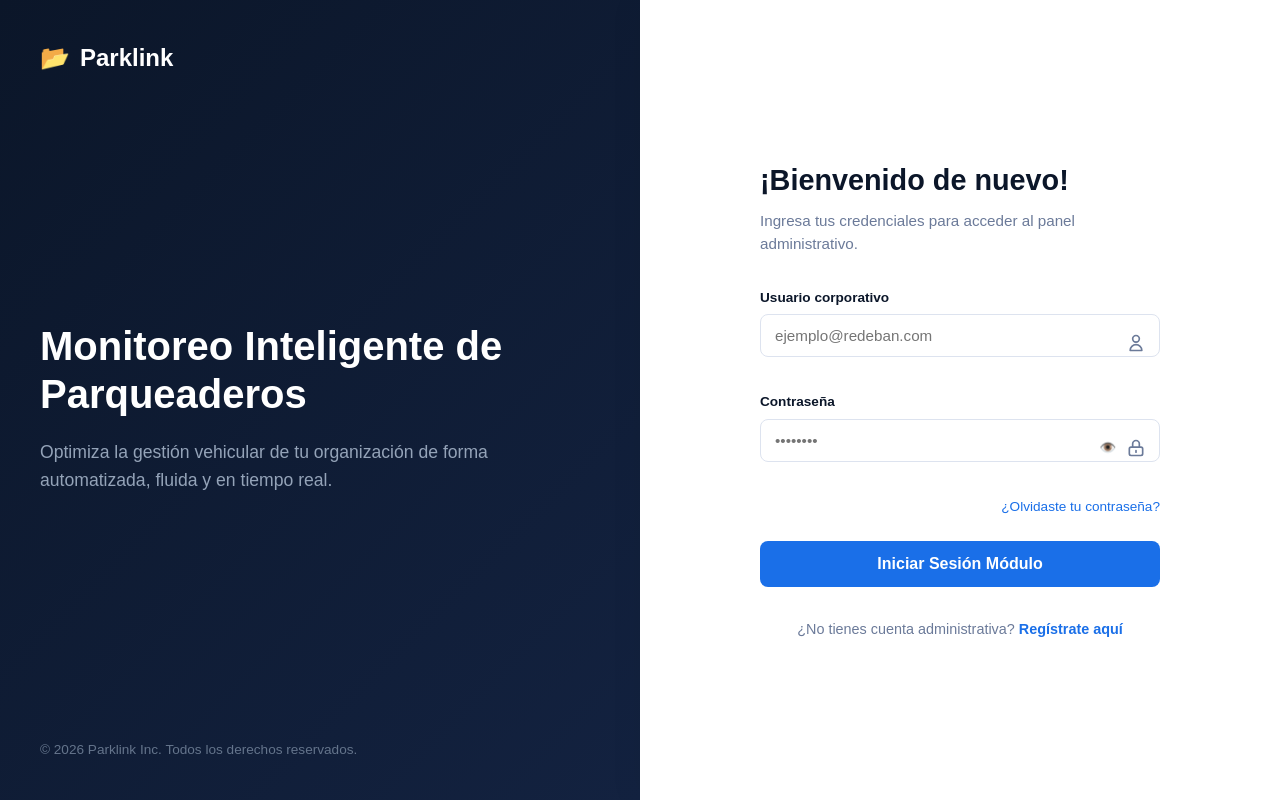
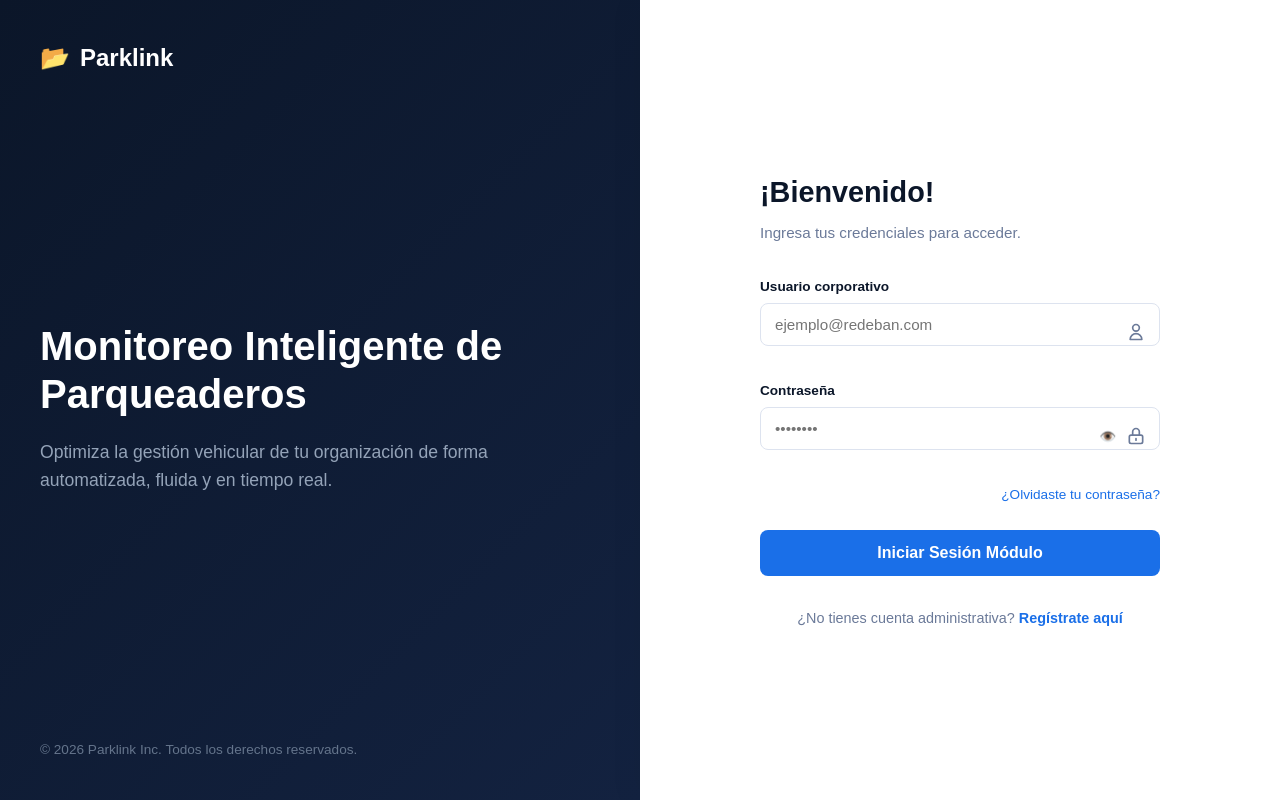
Before and after one commit to diego2807/Proyecto_Parklink, a React (Vite) app: page / in a window 1280 px wide. Built offline with nearby package versions, Linux system fonts and the light colour scheme.

Commit message:
Correcion en la parte del login

```diff
--- a/src/pages/global_sistema/Login.jsx
+++ b/src/pages/global_sistema/Login.jsx
@@ -15,8 +15,8 @@ function Login (){
 
     <main className="auth-main">
       <div className="auth-box">
-        <h2>¡Bienvenido de nuevo!</h2>
-        <p className="subtitle">Ingresa tus credenciales para acceder al panel administrativo.</p>
+        <h2>¡Bienvenido!</h2>
+        <p className="subtitle">Ingresa tus credenciales para acceder.</p>
 
         <form id="loginForm">
           <div className="fg">
```
